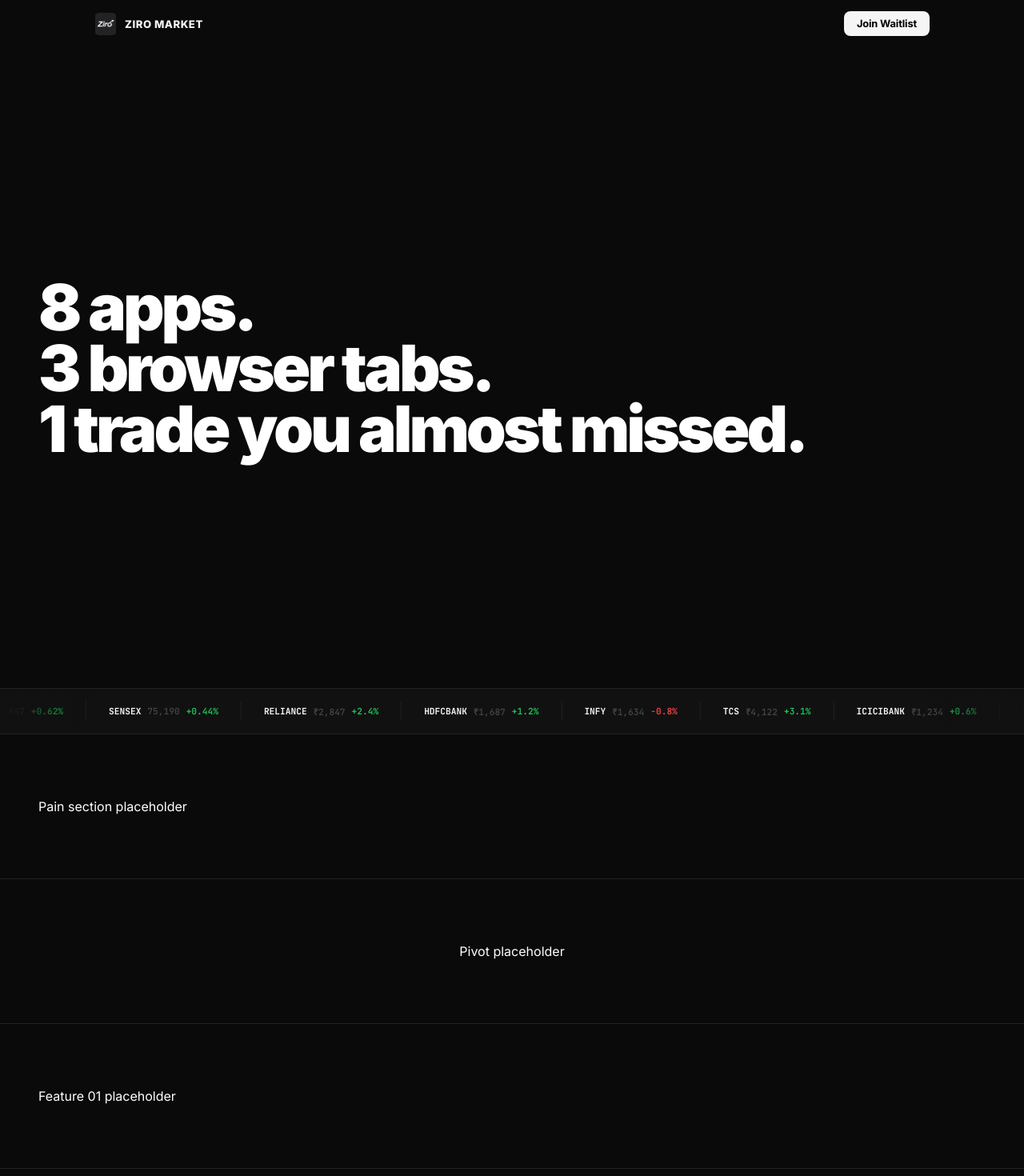
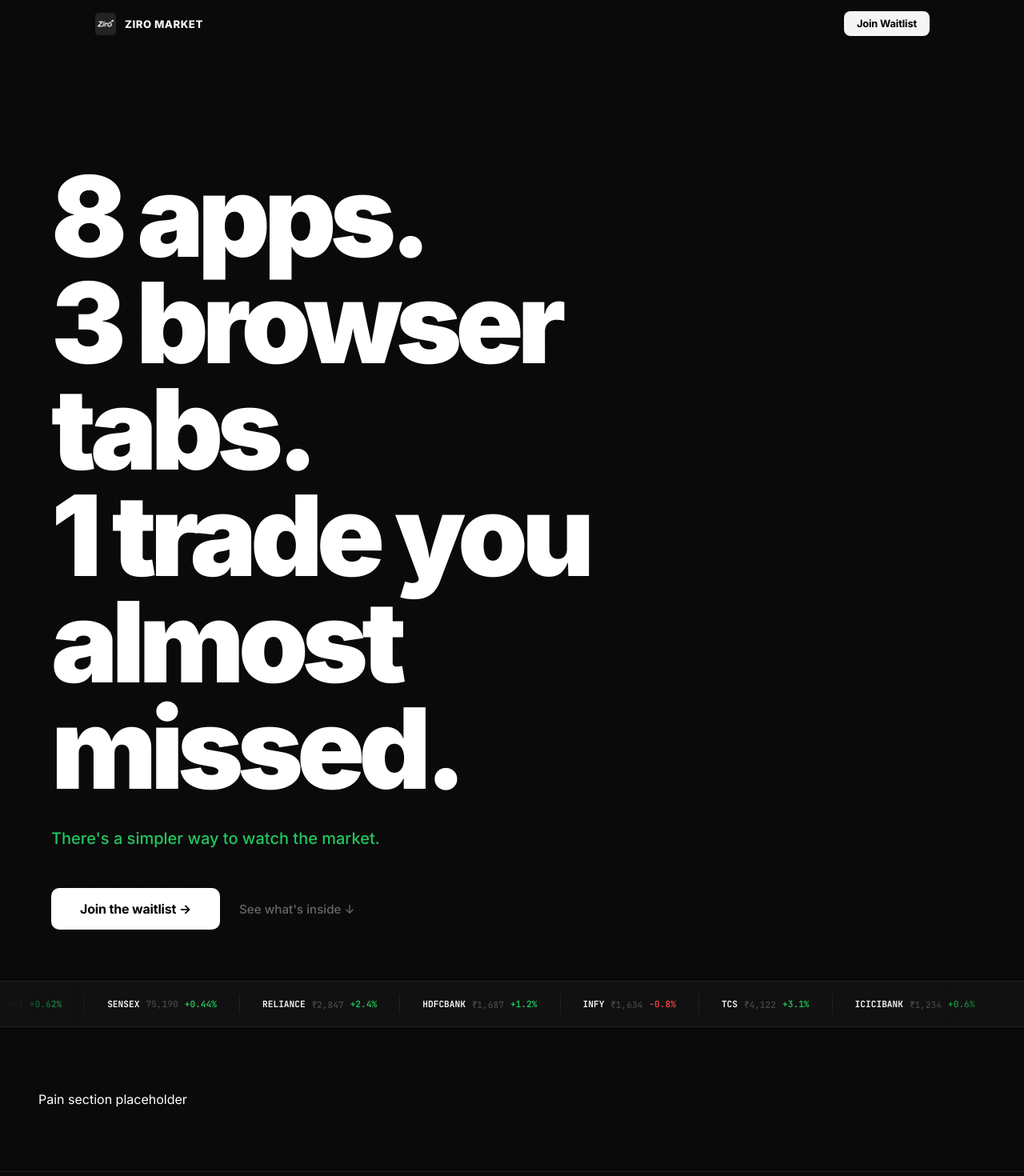
Before and after one commit to Saransh1650/Ziro-Market-Website, a Next.js app: page / in a window 1280 px wide. Shown: the top 1470 px of the page at 80% size. Built offline with nearby package versions, Linux system fonts and the light colour scheme.

Commit message:
feat: add Hero component — pure typography hero

```diff
--- a/app/page.tsx
+++ b/app/page.tsx
@@ -1,12 +1,10 @@
 import ScrollProgress from '@/components/ScrollProgress';
 import ScrollRevealObserver from '@/components/ScrollRevealObserver';
 import Navbar from '@/components/Navbar';
+import Hero from '@/components/Hero';
 import Marquee from '@/components/Marquee';
 import Waitlist from '@/components/Waitlist';
 import Footer from '@/components/Footer';
-
-// Temporarily stub new components until created
-function Hero() { return <section style={{ minHeight: '100svh', background: '#0a0a0a', display: 'flex', alignItems: 'center', padding: '120px 48px' }}><h1 style={{ color: '#fff', fontSize: '80px', fontWeight: 900, letterSpacing: '-0.05em', lineHeight: 0.95 }}>8 apps.<br />3 browser tabs.<br />1 trade you almost missed.</h1></section>; }
 function PainSection() { return <section style={{ background: '#0a0a0a', padding: '80px 48px', color: '#fff' }}>Pain section placeholder</section>; }
 function Pivot() { return <section style={{ background: '#0a0a0a', padding: '80px 48px', color: '#fff', textAlign: 'center', borderTop: '1px solid #222' }}>Pivot placeholder</section>; }
 function FeatureSplit({ num }: { num: string }) { return <section style={{ background: '#0a0a0a', padding: '80px 48px', color: '#fff', borderTop: '1px solid #222' }}>Feature {num} placeholder</section>; }
--- a/components/Hero.tsx
+++ b/components/Hero.tsx
@@ -1,271 +1,104 @@
 'use client';
 
-import { useEffect, useRef, useState, useMemo } from 'react';
-import { SECTORS } from '@/lib/data';
+export default function Hero() {
+  return (
+    <section
+      style={{
+        minHeight: '100svh',
+        background: 'var(--bg)',
+        display: 'flex',
+        flexDirection: 'column',
+        justifyContent: 'center',
+        padding: 'clamp(120px, 18vh, 200px) clamp(24px, 5vw, 120px) clamp(60px, 8vh, 100px)',
+        position: 'relative',
+      }}
+    >
+      {/* Dot grid texture */}
+      <div
+        style={{
+          position: 'absolute', inset: 0, pointerEvents: 'none',
+          backgroundImage: 'radial-gradient(circle, rgba(255,255,255,0.015) 1px, transparent 1px)',
+          backgroundSize: '32px 32px',
+        }}
+      />
 
-export default function Hero() {
-  const phoneWrapRef = useRef<HTMLDivElement>(null);
-  const phoneFrameRef = useRef<HTMLDivElement>(null);
-  const [time, setTime] = useState('09:15');
-  const [mounted, setMounted] = useState(false);
+      <div style={{ maxWidth: '900px', position: 'relative' }}>
+        <h1
+          style={{
+            fontSize: 'clamp(56px, 11vw, 140px)',
+            fontWeight: 900,
+            color: '#ffffff',
+            letterSpacing: '-0.055em',
+            lineHeight: 0.95,
+            margin: 0,
+          }}
+        >
+          8 apps.<br />
+          3 browser tabs.<br />
+          1 trade you<br />almost missed.
+        </h1>
 
-  // Generate sector data - clean and minimal
-  const sectorData = useMemo(() => {
-    return SECTORS.slice(0, 6).map((sector, i) => {
-      const seed = (i * 0.13) % 1;
-      const val = (seed - 0.5) * 4;
-      const color =
-        val > 1
-          ? '#22c55e'
-          : val > 0
-          ? '#10b981'
-          : val > -1
-          ? '#ef4444'
-          : '#dc2626';
-      return { ...sector, val, color };
-    });
-  }, []);
+        <p
+          style={{
+            fontSize: 'clamp(16px, 1.6vw, 20px)',
+            color: 'var(--green)',
+            fontWeight: 500,
+            marginTop: '32px',
+            lineHeight: 1.4,
+          }}
+        >
+          There&apos;s a simpler way to watch the market.
+        </p>
 
-  useEffect(() => {
-    setMounted(true);
-  }, []);
-
-  useEffect(() => {
-    const updateTime = () => {
-      const now = new Date();
-      setTime(
-        now.toLocaleTimeString('en-IN', {
-          hour: '2-digit',
-          minute: '2-digit',
-        })
-      );
-    };
-    updateTime();
-    const interval = setInterval(updateTime, 1000);
-    return () => clearInterval(interval);
-  }, []);
-
-  useEffect(() => {
-    // Gentle float animation
-    let floatT = 0;
-    const phoneWrap = phoneWrapRef.current;
-
-    function floatPhone() {
-      floatT += 0.012;
-      if (phoneWrap) {
-        phoneWrap.style.transform = `translateY(${Math.sin(floatT) * 12}px)`;
-      }
-      requestAnimationFrame(floatPhone);
-    }
-
-    floatPhone();
-  }, []);
-
-  useEffect(() => {
-    // 3D tilt on mouse move
-    const phoneFrame = phoneFrameRef.current;
-    if (!phoneFrame) return;
-
-    const hasFinePointer = window.matchMedia('(pointer: fine)').matches;
-    if (!hasFinePointer) return;
-
-    const handleMouseMove = (e: MouseEvent) => {
-      const bounds = phoneFrame.getBoundingClientRect();
-      const cx = bounds.left + bounds.width / 2;
-      const cy = bounds.top + bounds.height / 2;
-      const dx = (e.clientX - cx) / window.innerWidth;
-      const dy = (e.clientY - cy) / window.innerHeight;
-
-      phoneFrame.style.transform = `perspective(1200px) rotateY(${dx * 12}deg) rotateX(${-dy * 10}deg)`;
-    };
-
-    const handleMouseLeave = () => {
-      phoneFrame.style.transform = '';
-    };
-
-    document.addEventListener('mousemove', handleMouseMove);
-    document.addEventListener('mouseleave', handleMouseLeave);
-
-    return () => {
-      document.removeEventListener('mousemove', handleMouseMove);
-      document.removeEventListener('mouseleave', handleMouseLeave);
-    };
-  }, []);
-
-  return (
-    <section className="hero" id="hero" style={{ minHeight: '100vh', display: 'flex', alignItems: 'center', paddingTop: '80px', paddingBottom: '60px' }}>
-      <div className="container hero-content">
-        <div className="hero-layout" style={{ display: 'grid', gridTemplateColumns: '1fr 1fr', gap: '80px', alignItems: 'center' }}>
-          {/* Left Side */}
-          <div className="hero-left">
-            <h1 style={{
-              fontSize: 'clamp(3rem, 6vw, 5.5rem)',
-              fontWeight: 900,
-              lineHeight: 1.05,
-              letterSpacing: '-0.04em',
-              marginBottom: '28px',
-              color: 'var(--text-1)'
-            }}>
-              Understand the
-              <br />
-              Market Faster
-            </h1>
-            <p style={{
-              fontSize: '1.3rem',
-              lineHeight: 1.6,
-              color: 'var(--text-2)',
-              maxWidth: '500px',
-              marginBottom: '52px'
-            }}>
-              Real-time insights on Indian stocks, sectors, and market trends — all in one beautiful mobile app.
-            </p>
-            <div>
-              <a
-                href="#waitlist"
-                className="btn btn-primary btn-lg"
-                style={{ fontSize: '1.15rem', padding: '20px 48px', display: 'inline-flex' }}
-              >
-                Join Early Access
-              </a>
-            </div>
-          </div>
-
-          {/* Right Side - Large Phone Mockup */}
-          <div
-            className="phone-wrap"
-            ref={phoneWrapRef}
+        <div
+          style={{
+            display: 'flex',
+            alignItems: 'center',
+            gap: '24px',
+            marginTop: '48px',
+            flexWrap: 'wrap',
+          }}
+        >
+          <a
+            href="#waitlist"
             style={{
-              position: 'relative',
-              display: 'flex',
-              justifyContent: 'center',
-              alignItems: 'center'
+              display: 'inline-flex',
+              alignItems: 'center',
+              padding: '16px 36px',
+              background: '#ffffff',
+              color: '#000000',
+              borderRadius: '10px',
+              fontWeight: 700,
+              fontSize: '1rem',
+              letterSpacing: '-0.01em',
+              textDecoration: 'none',
+              transition: 'transform 0.2s, box-shadow 0.2s',
+            }}
+            onMouseEnter={e => {
+              e.currentTarget.style.transform = 'translateY(-2px)';
+              e.currentTarget.style.boxShadow = '0 12px 32px rgba(255,255,255,0.12)';
+            }}
+            onMouseLeave={e => {
+              e.currentTarget.style.transform = 'translateY(0)';
+              e.currentTarget.style.boxShadow = 'none';
             }}
           >
-            {/* Glow effect */}
-            <div style={{
-              position: 'absolute',
-              width: '320px',
-              height: '520px',
-              borderRadius: '40%',
-              background: 'radial-gradient(ellipse, rgba(58,110,165,0.25) 0%, transparent 70%)',
-              filter: 'blur(60px)',
-              pointerEvents: 'none'
-            }}></div>
-
-            {/* Phone Frame */}
-            <div
-              ref={phoneFrameRef}
-              style={{
-                width: '300px',
-                minHeight: '600px',
-                background: 'var(--bg-2)',
-                border: '2px solid var(--border-2)',
-                borderRadius: '48px',
-                overflow: 'hidden',
-                position: 'relative',
-                boxShadow: '0 40px 100px rgba(0,0,0,0.8), 0 0 0 0.5px rgba(255,255,255,0.06) inset',
-                transition: 'transform 0.3s ease'
-              }}
-            >
-              {/* Notch */}
-              <div style={{
-                height: '40px',
-                background: 'var(--bg-1)',
-                display: 'flex',
-                alignItems: 'center',
-                justifyContent: 'center',
-                borderBottom: '1px solid var(--border)'
-              }}>
-                <div style={{
-                  width: '120px',
-                  height: '6px',
-                  background: 'var(--bg-3)',
-                  borderRadius: '99px'
-                }}></div>
-              </div>
-
-              {/* Screen Content */}
-              <div style={{ padding: '24px 20px' }}>
-                {/* Time */}
-                <div style={{
-                  textAlign: 'center',
-                  fontSize: '0.7rem',
-                  fontFamily: 'var(--mono)',
-                  color: 'var(--text-4)',
-                  marginBottom: '32px'
-                }}>
-                  {time}
-                </div>
-
-                {/* Title */}
-                <h2 style={{
-                  fontSize: '1.8rem',
-                  fontWeight: 900,
-                  color: 'var(--text-1)',
-                  marginBottom: '10px',
-                  letterSpacing: '-0.02em'
-                }}>
-                  Market Overview
-                </h2>
-                <p style={{
-                  fontSize: '0.75rem',
-                  color: 'var(--text-3)',
-                  marginBottom: '32px'
-                }}>
-                  Live sector performance
-                </p>
-
-                {/* Heatmap Grid */}
-                <div style={{
-                  display: 'grid',
-                  gridTemplateColumns: 'repeat(2, 1fr)',
-                  gap: '12px'
-                }}>
-                  {mounted && sectorData.map((sector) => (
-                    <div
-                      key={sector.name}
-                      style={{
-                        background: sector.color,
-                        borderRadius: '16px',
-                        padding: '24px 20px',
-                        display: 'flex',
-                        flexDirection: 'column',
-                        gap: '6px',
-                        minHeight: '95px',
-                        justifyContent: 'center',
-                        transition: 'transform 0.2s ease',
-                        cursor: 'pointer'
-                      }}
-                      onMouseEnter={(e) => {
-                        e.currentTarget.style.transform = 'scale(1.05)';
-                      }}
-                      onMouseLeave={(e) => {
-                        e.currentTarget.style.transform = 'scale(1)';
-                      }}
-                    >
-                      <div style={{
-                        fontSize: '0.7rem',
-                        fontWeight: 700,
-                        color: 'rgba(255,255,255,0.95)',
-                        textTransform: 'uppercase',
-                        letterSpacing: '0.03em'
-                      }}>
-                        {sector.name}
-                      </div>
-                      <div style={{
-                        fontSize: '1.3rem',
-                        fontWeight: 900,
-                        color: '#fff',
-                        fontFamily: 'var(--mono)'
-                      }}>
-                        {sector.val > 0 ? '+' : ''}{sector.val.toFixed(1)}%
-                      </div>
-                    </div>
-                  ))}
-                </div>
-              </div>
-            </div>
-          </div>
+            Join the waitlist →
+          </a>
+          <a
+            href="#pain"
+            style={{
+              color: 'var(--text-3)',
+              fontSize: '0.95rem',
+              fontWeight: 500,
+              textDecoration: 'none',
+              transition: 'color 0.2s',
+            }}
+            onMouseEnter={e => (e.currentTarget.style.color = 'var(--text-1)')}
+            onMouseLeave={e => (e.currentTarget.style.color = 'var(--text-3)')}
+          >
+            See what&apos;s inside ↓
+          </a>
         </div>
       </div>
     </section>
```
